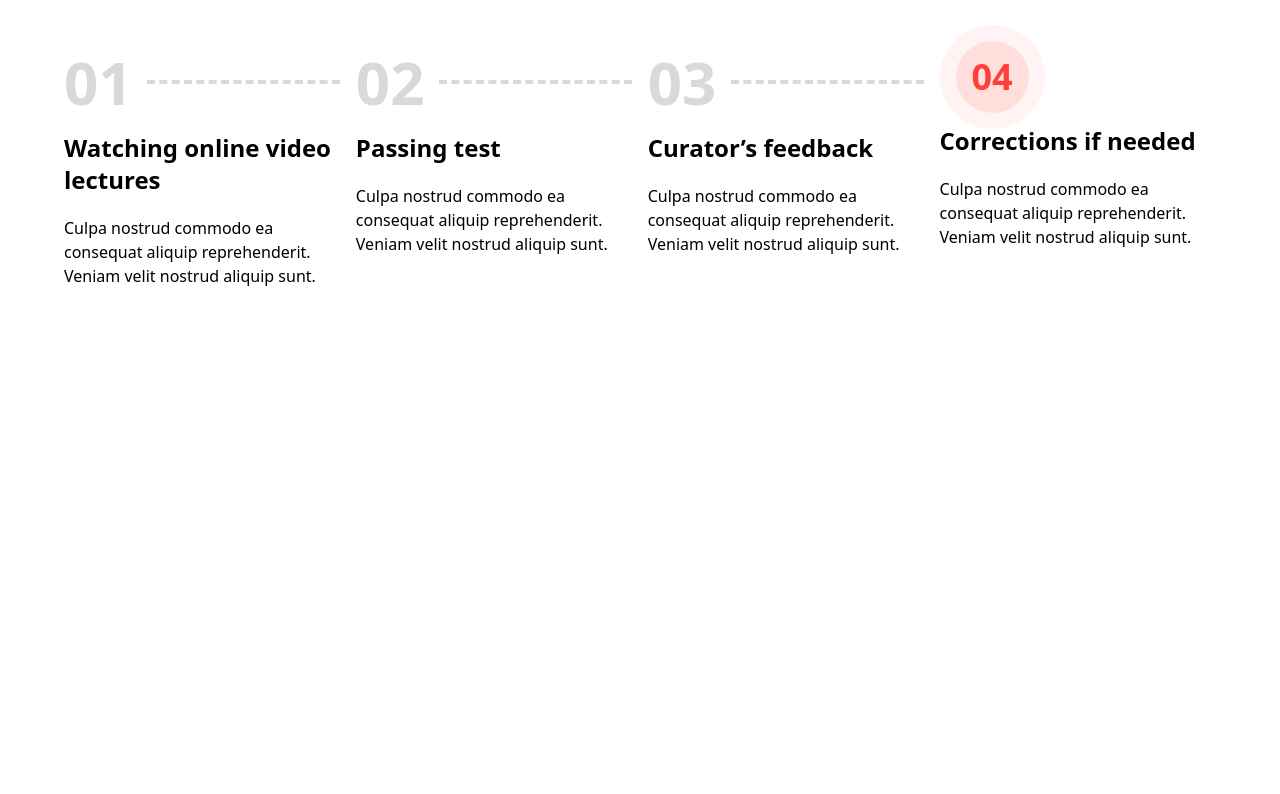
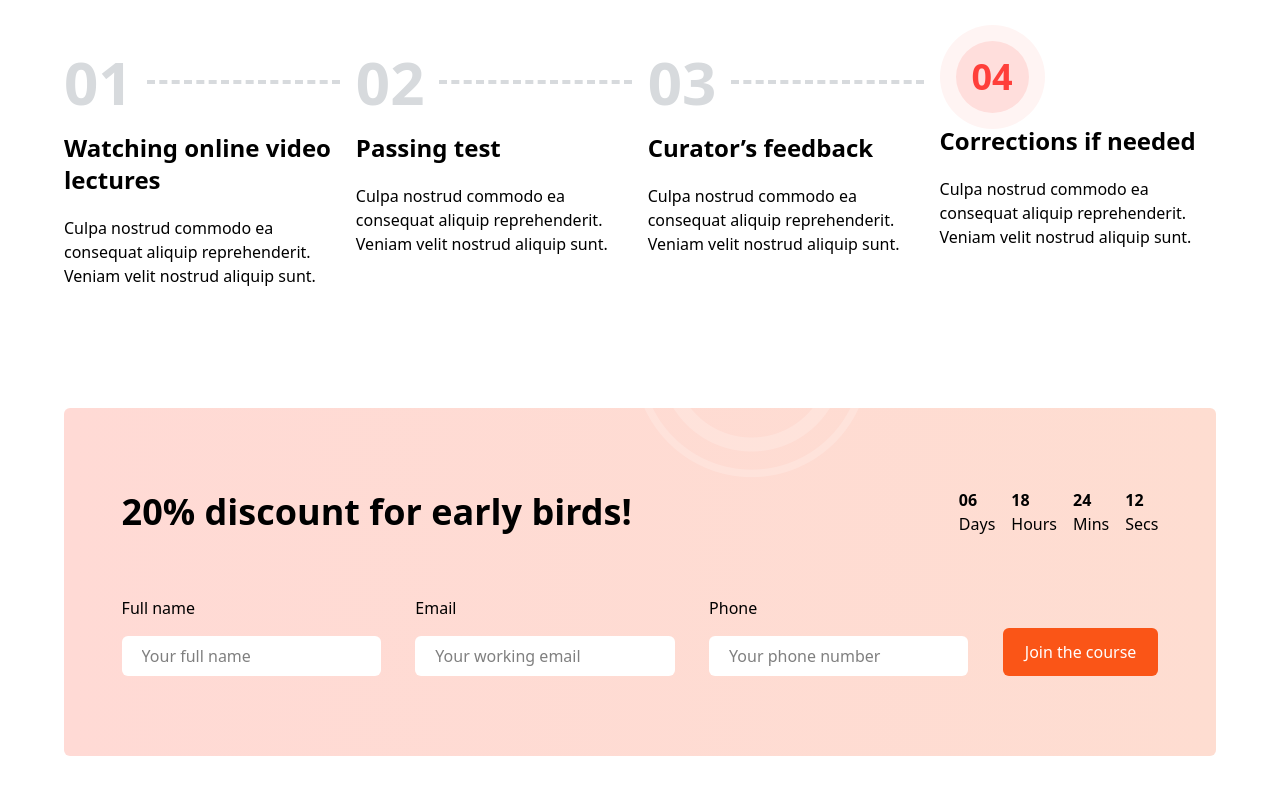
Before and after one commit to numonqalandarov-sketch/home-workk-date-19, a website: page src/page3.html in a window 1280 px wide. Shown: the part 2152-2946 px from the top of the page. Before the commit the page ends 2520 px from the top, so only its background shows below. Drawn offline with Linux system fonts and the light colour scheme.

Commit message:
section3 page3

```diff
--- a/src/page3.html
+++ b/src/page3.html
@@ -249,5 +249,56 @@
         </div>
       </div>
     </section>
+    <section
+      class="lg:max-w-310 w-[90%] m-auto rounded-md lg:my-30 my-10 bg-linear-to-r from-[#FFDAD5] to-[#FEDDD1] flex items-end justify-around relative"
+    >
+      <img class="absolute right-[30%] top-0" src="img/page3/p8.png" alt="" />
+      <div class="w-[90%] m-auto flex flex-col gap-15 lg:py-20 py-10">
+        <div class="w-full flex items-center justify-between">
+          <h1 class="lg:text-4xl font-bold text-2xl">
+            20% discount for early birds!
+          </h1>
+          <div class="lg:flex hidden items-start gap-4">
+            <h1><b>06</b><br />Days</h1>
+            <h1><b>18</b><br />Hours</h1>
+            <h1><b>24</b><br />Mins</h1>
+            <h1><b>12</b><br />Secs</h1>
+          </div>
+        </div>
+        <div
+          class="w-full flex items-end lg:flex-row flex-col gap-y-10 justify-between"
+        >
+          <div class="lg:w-[25%] w-full flex flex-col items-start gap-4">
+            <h1>Full name</h1>
+            <input
+              class="w-full py-2 bg-white pl-5 rounded-md"
+              placeholder="Your full name"
+              type="text"
+            />
+          </div>
+          <div class="lg:w-[25%] w-full flex flex-col items-start gap-4">
+            <h1>Email</h1>
+            <input
+              class="w-full py-2 bg-white pl-5 rounded-md"
+              placeholder="Your working email"
+              type="text"
+            />
+          </div>
+          <div class="lg:w-[25%] w-full flex flex-col items-start gap-4">
+            <h1>Phone</h1>
+            <input
+              class="w-full py-2 bg-white pl-5 rounded-md"
+              placeholder="Your phone number"
+              type="text"
+            />
+          </div>
+          <button
+            class="lg:w-[15%] w-full bg-[#FA5517] rounded-md text-white py-3"
+          >
+            Join the course
+          </button>
+        </div>
+      </div>
+    </section>
   </body>
 </html>
```
Also changed, not shown: src/output.css.
